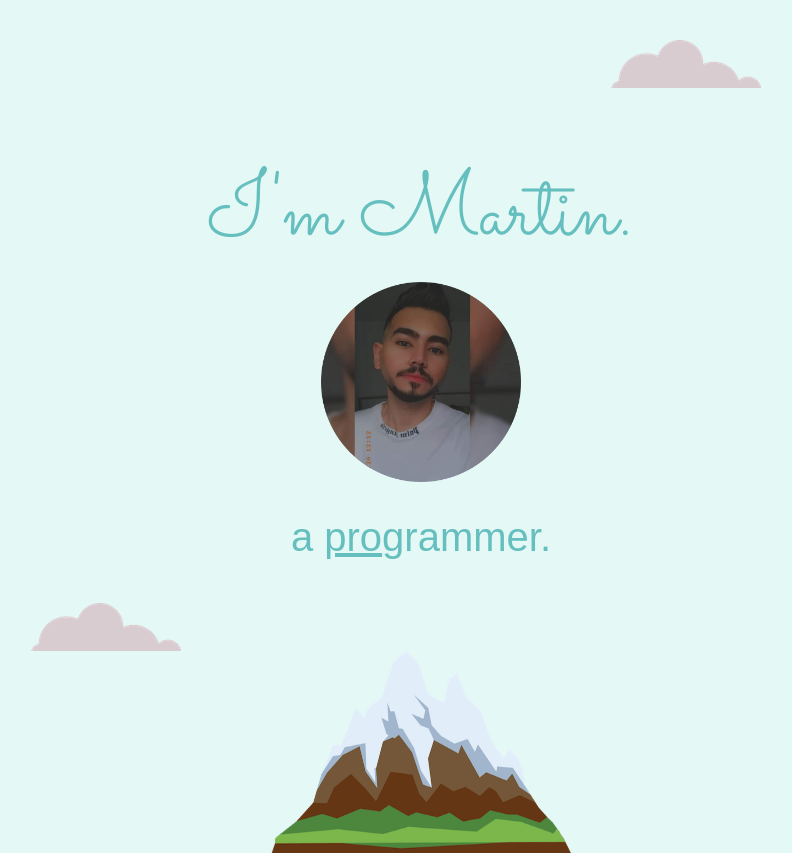
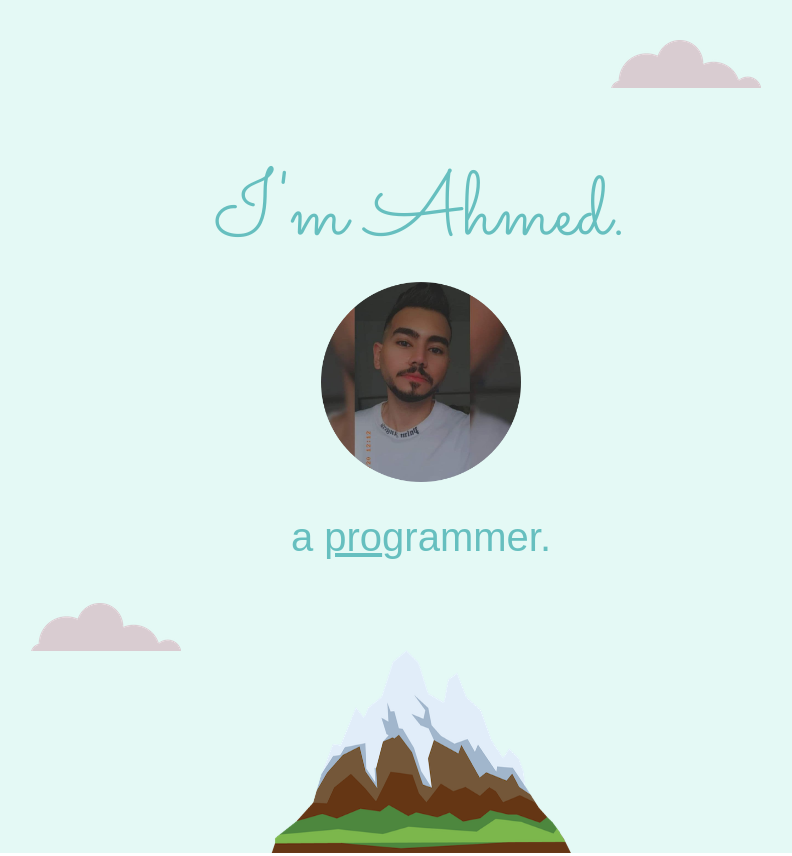
Before and after one commit to martincortez1111/martincv.github.io, a plain HTML site: page index.html in a window 1280 px wide. Shown: the top 856 px of the page, without its empty margins (219-1011 px from the left). Drawn offline with Linux system fonts and the light colour scheme.

Commit message:
Update index.html

```diff
--- a/index.html
+++ b/index.html
@@ -14,7 +14,7 @@
     <div class="top-container">
         <img class="top-cloud" src="images/cloud.png" alt="cloud image">
         <div class="title-text">
-            <h1>I'm Martin.</h1>
+            <h1>I'm Ahmed.</h1>
             <img class="profile-img" src="images/me.png" alt="at jpl with fam">
             <h2 class="sub-title">a <span class="pro">pro</span>grammer.</h2>
         </div>
```
